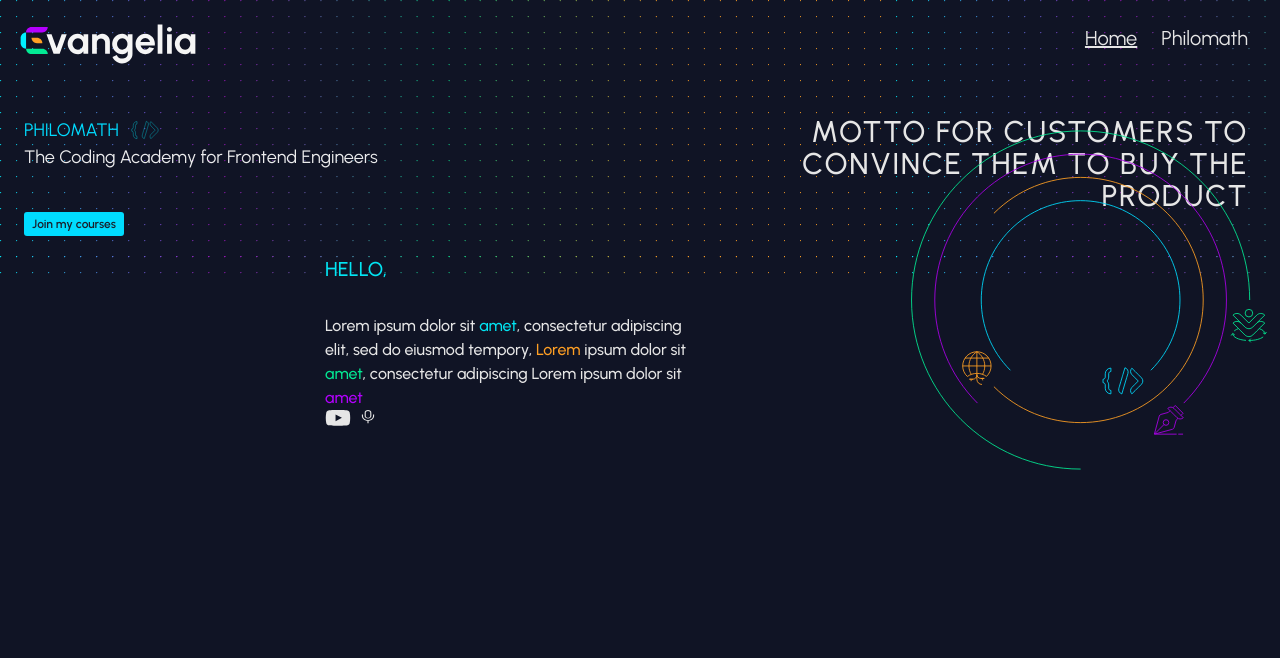
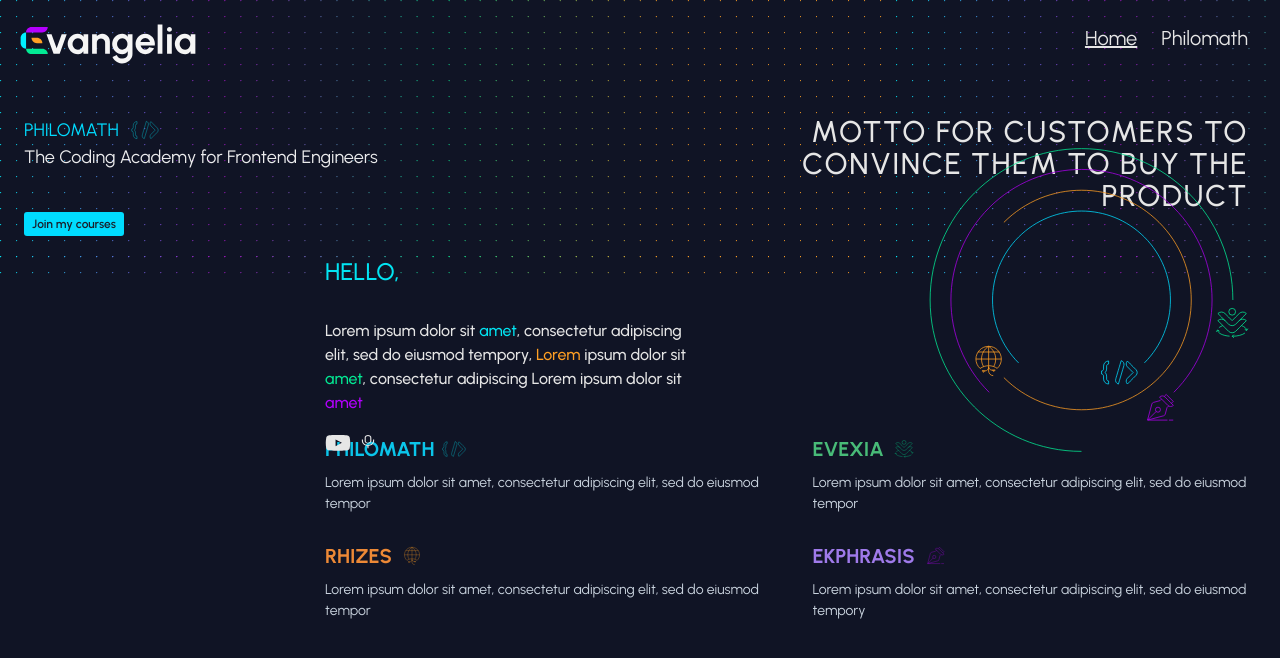
Before and after one commit to evangelia-business/website, a Next.js app: page /en in a window 1280 px wide. Shown: the top 658 px of the page. Built offline with nearby package versions, Linux system fonts and the light colour scheme.

Commit message:
#5 Added the products section and adjusted the Hello Section

```diff
--- /dev/null
+++ b/src/components/HelloSection/HelloSection.module.css
@@ -0,0 +1,40 @@
+.helloSection {
+  width: 100%;
+  font-size: 16px;
+}
+
+.hello {
+  font-weight: 500;
+  line-height: 150%;
+}
+
+.description {
+  font-weight: 500;
+  line-height: 150%;
+}
+
+.cyan {
+  color: #02e5f3;
+}
+
+.orange {
+  color: #ff9f24;
+}
+
+.green {
+  color: #03ea94;
+}
+
+.purple {
+  color: #b400ff;
+}
+
+.circleImage {
+  z-index: 0;
+}
+
+@media (max-width: 768px) {
+  .circleImage {
+    opacity: 0.5;
+  }
+}
--- a/src/components/HelloSection/HelloSection.tsx
+++ b/src/components/HelloSection/HelloSection.tsx
@@ -1,109 +1,70 @@
-import { Box, Flex, Text, Image } from '@chakra-ui/react'
+import { Box, Flex, Text, Image as ChakraImage } from '@chakra-ui/react'
+import Image from 'next/image'
+import styles from './HelloSection.module.css'
 
 export default function HelloSection() {
   return (
-    <Box
-      width="100%"
+    <Flex
+      className={styles.helloSection}
+      direction={['column', 'column', 'row']}
       position="relative"
       height={['auto', 'auto', '278px']}
-      textAlign="left"
-      fontSize="16px"
       color="#e6e6e6"
-      padding={['10px', '10px', '0']}
+      padding={['20px', '20px', '0']}
     >
-      <Box
-        position={['relative', 'relative', 'absolute']}
-        top={['0', '0', '38px']}
-        left={['0', '0', '325px']}
-        width={['100%', '100%', 'calc(100% - 325px)']}
+      <Flex
+        direction="column"
+        flex={1}
+        zIndex={1}
+        marginTop={['0', '0', '38px']}
+        marginLeft={['0', '0', '325px']}
         maxWidth={['none', 'none', '600px']}
       >
-        <Box
-          width="181px"
-          height="40px"
-          display="flex"
-          flexDirection="column"
-          alignItems="flex-start"
-          justifyContent="flex-start"
-          paddingBottom="29px"
-          fontSize="18px"
+        <Text
+          className={styles.hello}
+          fontSize={['24px', '24px', '24px']} // You can change the font size as you wish to adjust for screen sizes
           color="#02e5f3"
+          marginBottom="29px"
         >
-          <Text
-            fontSize={['48px', '20px']}
-            lineHeight="150%"
-            fontWeight="500"
-            display="flex"
-            alignItems="center"
-            height="48px"
-          >
-            HELLO,
-          </Text>
-        </Box>
-        <Text
-          position="relative"
-          top="20px"
-          lineHeight="150%"
-          fontWeight="500"
-          display="inline-block"
-          width="100%"
-          maxWidth="372px"
-        >
-          <Text as="span">Lorem ipsum dolor sit </Text>
-          <Text as="span" color="#02e5f3">
-            amet
-          </Text>
-          <Text as="span">
-            , consectetur adipiscing elit, sed do eiusmod tempory,{' '}
-          </Text>
-          <Text as="span" color="#ff9f24">
-            Lorem
-          </Text>
-          <Text as="span"> ipsum dolor sit </Text>
-          <Text as="span" color="#03ea94">
-            amet
-          </Text>
-          <Text as="span">, consectetur adipiscing Lorem ipsum dolor sit </Text>
-          <Text as="span" color="#b400ff">
-            amet
-          </Text>
+          HELLO,
         </Text>
-        <Flex
-          position="relative"
-          gap="10px"
-          marginTop="20px"
-          justifyContent={['flex-start', 'flex-start', 'flex-start']}
-        >
-          <Image
+        <Text className={styles.description} maxWidth="372px">
+          Lorem ipsum dolor sit <span className={styles.cyan}>amet</span>,
+          consectetur adipiscing elit, sed do eiusmod tempory,{' '}
+          <span className={styles.orange}>Lorem</span> ipsum dolor sit{' '}
+          <span className={styles.green}>amet</span>, consectetur adipiscing
+          Lorem ipsum dolor sit <span className={styles.purple}>amet</span>
+        </Text>
+        <Flex gap="10px" marginTop="20px">
+          <ChakraImage
             alt="YouTube icon"
             src="/hello-icon-youtube.svg"
             width="26px"
             height="16px"
           />
-          <Image
+          <ChakraImage
             alt="Mic icon"
             src="/icon-mic.svg"
             width="14px"
             height="14px"
           />
         </Flex>
-      </Box>
+      </Flex>
       <Box
+        className={styles.circleImage}
         position="absolute"
-        top="-87px"
+        top={['-20px', '-20px', '-87px']}
         right="0"
-        width="382px"
-        height="342px"
-        display={['none', 'none', 'block']}
+        width={['200px', '200px', '382px']}
+        height={['179px', '179px', '342px']}
       >
         <Image
           alt="Circle"
           src="/Circle_icons_circle_icons_dark_blue.svg"
-          width="382px"
-          height="342px"
-          objectFit="cover"
+          fill
+          style={{ objectFit: 'contain' }}
         />
       </Box>
-    </Box>
+    </Flex>
   )
 }
--- a/src/components/HomePage/HomePage.tsx
+++ b/src/components/HomePage/HomePage.tsx
@@ -2,7 +2,8 @@
 
 import Header from '@/components/Header/Header'
 import HelloSection from '@/components/HelloSection/HelloSection'
-
+import ProductsSection from '@/components/ProductsSection/ProductsSection'
+import { products } from '@/config/products'
 export default function HomePage() {
   return (
     <Grid
@@ -17,6 +18,11 @@
     >
       <Header />
       <HelloSection />
+      <ProductsSection
+        products={products}
+        maxWidth="100%"
+        backgroundColor="transparent"
+      />
     </Grid>
   )
 }
--- /dev/null
+++ b/src/components/ProductCard/ProductCard.module.css
@@ -0,0 +1,23 @@
+.productCard {
+  display: flex;
+  flex-direction: column;
+  align-items: flex-start;
+}
+
+.title {
+  font-weight: 500;
+  line-height: 150%;
+}
+
+.description {
+  font-weight: 400;
+  line-height: 150%;
+}
+
+.iconWrapper {
+  display: flex;
+  align-items: center;
+  justify-content: center;
+  width: 24px;
+  height: 24px;
+}
--- /dev/null
+++ b/src/components/ProductCard/ProductCard.tsx
@@ -0,0 +1,24 @@
+// components/ProductCard/ProductCard.tsx
+
+import React from 'react'
+import { Box, Flex, Text, Image } from '@chakra-ui/react'
+import styles from './ProductCard.module.css'
+
+export const ProductCard: React.FC<Product> = ({
+  title,
+  description,
+  iconSrc,
+  color,
+}) => (
+  <Box className={styles.productCard}>
+    <Flex alignItems="center" mb={2}>
+      <Text color={color} fontWeight="bold" fontSize="xl" mr={2}>
+        {title}
+      </Text>
+      <Image src={iconSrc} alt={`${title} icon`} width="24px" height="24px" />
+    </Flex>
+    <Text color="gray.300" fontSize="sm">
+      {description}
+    </Text>
+  </Box>
+)
--- /dev/null
+++ b/src/components/ProductsSection/ProductsSection.module.css
@@ -0,0 +1,41 @@
+/* components/ProductsSection/ProductsSection.module.css */
+
+.productsSection {
+  width: 100%;
+  padding: 20px;
+  color: #e6e6e6;
+}
+
+.content {
+  display: flex;
+  flex-direction: column;
+  width: 100%;
+}
+
+.productWrapper {
+  margin-bottom: 20px;
+}
+
+@media (min-width: 768px) {
+  .productsSection {
+    padding: 0;
+    height: auto;
+  }
+
+  .content {
+    flex-direction: row;
+    flex-wrap: wrap;
+    margin-top: 38px;
+    margin-left: 325px;
+    max-width: calc(100% - 325px);
+  }
+
+  .productWrapper {
+    width: calc(50% - 10px);
+    margin-right: 20px;
+  }
+
+  .productWrapper:nth-child(2n) {
+    margin-right: 0;
+  }
+}
--- /dev/null
+++ b/src/components/ProductsSection/ProductsSection.tsx
@@ -0,0 +1,29 @@
+// components/ProductsSection/ProductsSection.tsx
+
+import React from 'react'
+import { Flex, Box } from '@chakra-ui/react'
+import { ProductCard } from '@/components/ProductCard/ProductCard'
+import styles from './ProductsSection.module.css'
+
+const ProductsSection: React.FC<ProductsSectionProps> = ({
+  products = [],
+  maxWidth = '1200px',
+  backgroundColor = 'transparent',
+}) => {
+  return (
+    <Flex
+      className={styles.productsSection}
+      maxWidth={maxWidth}
+      bg={backgroundColor}
+    >
+      <Flex className={styles.content}>
+        {products.map((product, index) => (
+          <Box key={index} className={styles.productWrapper}>
+            <ProductCard {...product} />
+          </Box>
+        ))}
+      </Flex>
+    </Flex>
+  )
+}
+export default ProductsSection
--- /dev/null
+++ b/src/config/products.ts
@@ -0,0 +1,32 @@
+// config/products.ts
+
+export const products: Product[] = [
+  {
+    title: 'PHILOMATH',
+    description:
+      'Lorem ipsum dolor sit amet, consectetur adipiscing elit, sed do eiusmod tempor',
+    iconSrc: '/tech.svg',
+    color: 'cyan.400',
+  },
+  {
+    title: 'EVEXIA',
+    description:
+      'Lorem ipsum dolor sit amet, consectetur adipiscing elit, sed do eiusmod tempor',
+    iconSrc: '/Evangelia-Icons_e_commerce.svg',
+    color: 'green.400',
+  },
+  {
+    title: 'RHIZES',
+    description:
+      'Lorem ipsum dolor sit amet, consectetur adipiscing elit, sed do eiusmod tempor',
+    iconSrc: '/Evangelia-Icons_global_citizen.svg',
+    color: 'orange.400',
+  },
+  {
+    title: 'EKPHRASIS',
+    description:
+      'Lorem ipsum dolor sit amet, consectetur adipiscing elit, sed do eiusmod tempory',
+    iconSrc: '/Evangelia-Icons_art_and_expression.svg',
+    color: 'purple.400',
+  },
+]
--- a/tsconfig.json
+++ b/tsconfig.json
@@ -25,7 +25,8 @@
       "@/locales/*": ["../locales/*"],
       "@/components/*": ["components/*"],
       "@/styles/*": ["styles/*"],
-      "@/public/*": ["../public/*"]
+      "@/public/*": ["../public/*"],
+      "@/config/*": ["config/*"]
     }
   },
   "include": [
```
Also changed, not shown: types.d.ts (added, +19 -0 lines), 1 other file (tests, documents, lock files or other folders).
